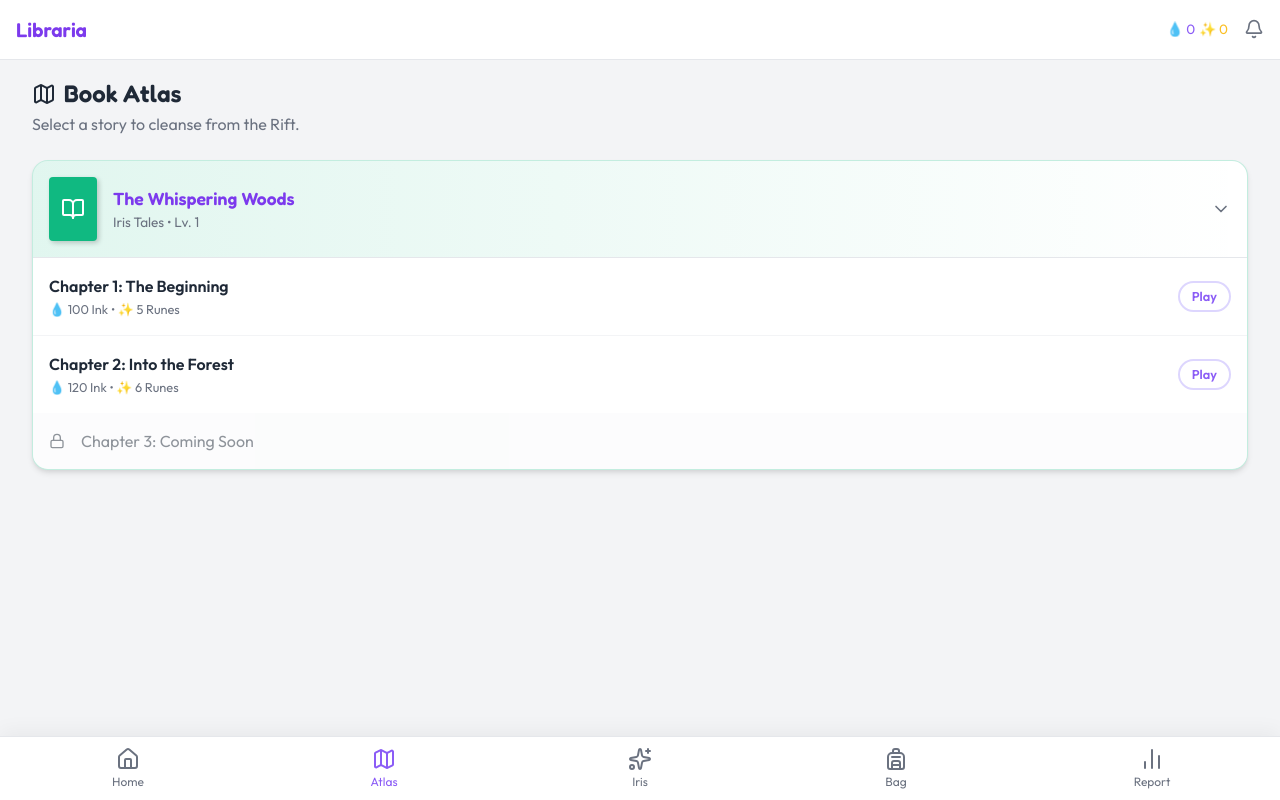
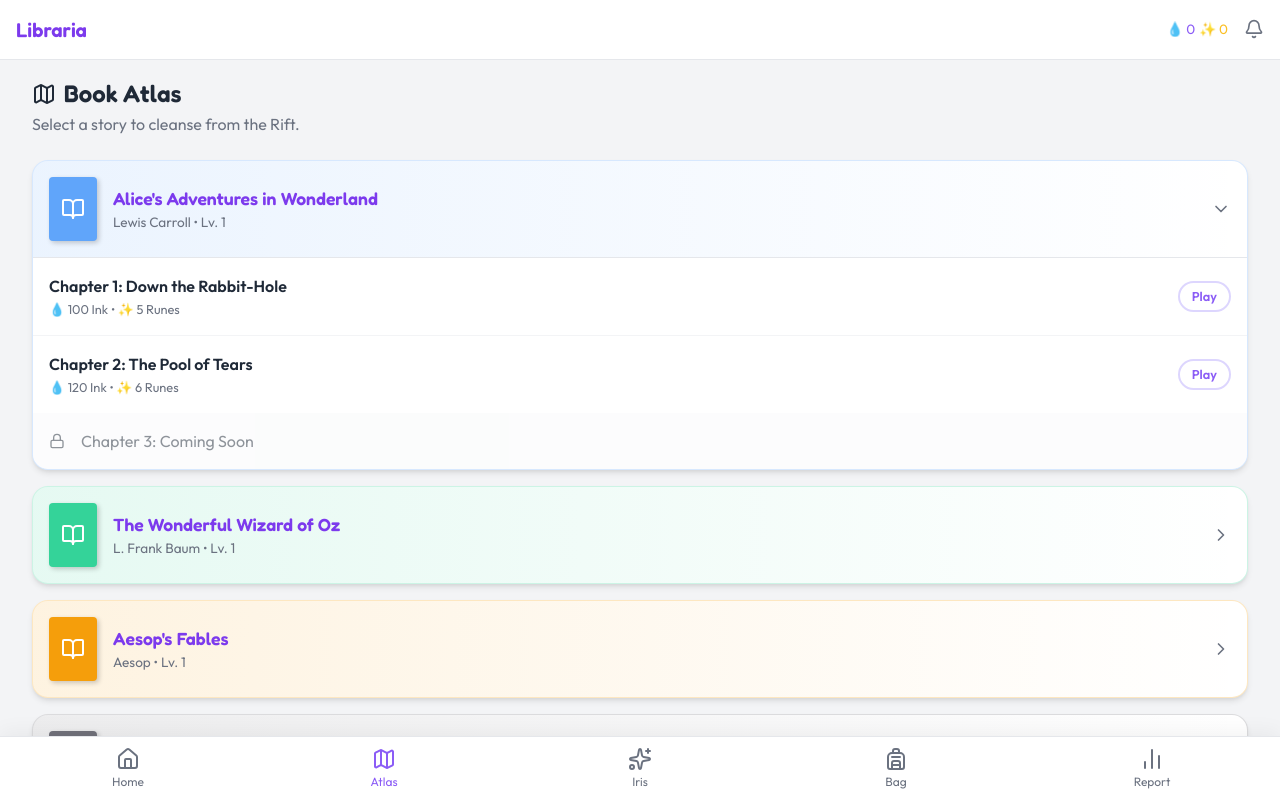
Before and after one commit to selfso2014/BookWardensDemo5, a React (Vite) app: page /dungeon in a window 1280 px wide. Built offline with nearby package versions, Linux system fonts and the light colour scheme.

Commit message:
Add extensive library of classic books (Level 1-3)

```diff
--- /dev/null
+++ b/src/data/contentHelpers.ts
@@ -0,0 +1,39 @@
+import type { Chapter } from '../types/content';
+
+// Helper to generate a standardized chapter
+export const createChapter = (
+    id: string,
+    title: string,
+    paragraphs: string[],
+    wordSprint: { word: string, correct: string, wrongs: string[] },
+    riftText: { corrupted: string, clean: string },
+    boss: { name: string, emoji: string, question: string, choices: string[], answer: string },
+    rewards: { ink: number, runes: number, gems: number }
+): Chapter => {
+    return {
+        id,
+        title,
+        content: paragraphs,
+        wordSprint: {
+            id: `ws_${id}`,
+            word: wordSprint.word,
+            choices: shuffle([...wordSprint.wrongs, wordSprint.correct]),
+            correctChoice: wordSprint.correct
+        },
+        riftPoints: [
+            { id: `rp_${id}`, text: riftText.corrupted, cleanText: riftText.clean }
+        ],
+        boss: {
+            name: boss.name,
+            avatarEmoji: boss.emoji,
+            quizQuestion: boss.question,
+            quizChoices: boss.choices,
+            correctAnswer: boss.answer
+        },
+        rewards
+    };
+};
+
+function shuffle(array: string[]) {
+    return array.sort(() => Math.random() - 0.5);
+}
--- a/src/data/mockBooks.ts
+++ b/src/data/mockBooks.ts
@@ -1,66 +1,198 @@
 import type { Book } from '../types/content';
+import { createChapter } from './contentHelpers';
 
 export const MOCK_BOOKS: Book[] = [
+    // --- Level 1: Beginner (Fables & Fairy Tales) ---
     {
-        id: 'book_01',
-        title: 'The Whispering Woods',
-        author: 'Iris Tales',
-        description: 'A mysterious forest where trees tell stories of old.',
-        coverColor: '#10B981', // Emerald
+        id: 'alice_wonderland',
+        title: "Alice's Adventures in Wonderland",
+        author: 'Lewis Carroll',
+        description: 'A girl falls down a rabbit hole into a fantasy world.',
+        coverColor: '#60A5FA', // Blue
         level: 1,
         chapters: [
-            {
-                id: 'ch_01',
-                title: 'The Beginning',
-                content: [
-                    "The library was quiet, save for the gentle rustling of pages. <span class='highlight'>Iris floated silently</span> near the ceiling, her wings shimmering with a soft, iridescent light.",
-                    "It was a day unlike any other in Libraria. As the clock struck noon, a strange ripple distorted the air. Books began to tremble on their shelves.",
-                    "One by one, letters peeled off the pages, swirling into a chaotic vortex. 'The Rift!' Iris cried out, her small voice trembling with urgency."
+            createChapter(
+                'alice_ch1', 'Down the Rabbit-Hole',
+                [
+                    "Alice was beginning to get very tired of sitting by her sister on the bank, and of having nothing to do: once or twice she had peeped into the book her sister was reading, but it had no pictures or conversations in it.",
+                    "'And what is the use of a book,' thought Alice, 'without pictures or conversation?'",
+                    "Suddenly a White Rabbit with pink eyes ran close by her. <span class='highlight'>'Oh dear! Oh dear! I shall be too late!'</span> it muttered."
                 ],
-                wordSprint: {
-                    id: 'ws_01',
-                    word: 'Ephemeral',
-                    choices: ['Short-lived', 'Eternal', 'Heavy', 'Bright'],
-                    correctChoice: 'Short-lived'
-                },
-                riftPoints: [
-                    { id: 'rp_01', text: 'Corruption...', cleanText: 'Beauty' }
+                { word: 'Curiosity', correct: 'Interest', wrongs: ['Boredom', 'Sleep', 'Hunger'] },
+                { corrupted: 'R@bb#t H*le', clean: 'Rabbit Hole' },
+                { name: 'The White Rabbit', emoji: '🐇', question: 'What did the Rabbit say?', choices: ['Hello!', 'Im late!', 'Goodbye!', 'Hungry!'], answer: 'Im late!' },
+                { ink: 100, runes: 5, gems: 0 }
+            ),
+            createChapter(
+                'alice_ch2', 'The Pool of Tears',
+                [
+                    "'Curiouser and curiouser!' cried Alice (she was so much surprised, that for the moment she quite forgot how to speak good English).",
+                    "'Now I'm opening out like the largest telescope that ever was! Good-bye, feet!'",
+                    "Just then she heard something splashing in the pool a little way off..."
                 ],
-                boss: {
-                    name: 'Trickster of Typos',
-                    avatarEmoji: '😈',
-                    quizQuestion: 'What was Iris doing?',
-                    quizChoices: ['Floating silently', 'Sleeping', 'Eating', 'Dancing'],
-                    correctAnswer: 'Floating silently'
-                },
-                rewards: { ink: 100, runes: 5, gems: 1 }
-            },
-            {
-                id: 'ch_02',
-                title: 'Into the Forest',
-                content: [
-                    "They stepped into the Whispering Woods. The trees here didn't just rustle; they murmured secrets. 'Watch your step, Warden,' Iris warned.",
-                    "Roots twisted like sleeping snakes across the path. Every shadow seemed to hide a missing punctuation mark.",
-                    "Suddenly, a Sentence Spider dropped from above! It dangled by a thread of run-on sentences."
+                { word: 'Telescope', correct: 'Optical Instrument', wrongs: ['Microscope', 'Mirror', 'Window'] },
+                { corrupted: 'Tea%s P##l', clean: 'Tears Pool' },
+                { name: 'Giant Mouse', emoji: '🐭', question: 'What did Alice forget?', choices: ['Her name', 'How to speak', 'Her way home', 'The time'], answer: 'How to speak' },
+                { ink: 120, runes: 6, gems: 1 }
+            )
+        ]
+    },
+    {
+        id: 'wizard_oz',
+        title: 'The Wonderful Wizard of Oz',
+        author: 'L. Frank Baum',
+        description: 'Dorothy and her dog Toto are swept away to the Land of Oz.',
+        coverColor: '#34D399', // Emerald Green
+        level: 1,
+        chapters: [
+            createChapter(
+                'oz_ch1', 'The Cyclone',
+                [
+                    "Dorothy lived in the midst of the great Kansas prairies, with Uncle Henry, who was a farmer, and Aunt Em, who was the farmer's wife.",
+                    "The sun had baked the plowed land into a gray mass, with little cracks running through it. Even the grass was not green.",
+                    "Suddenly Uncle Henry stood up. 'There's a cyclone coming, Em,' he called to his wife. 'I'll go look after the stock.'"
                 ],
-                wordSprint: {
-                    id: 'ws_02',
-                    word: 'Murmur',
-                    choices: ['Shout', 'Whisper', 'Silence', 'Cry'],
-                    correctChoice: 'Whisper'
-                },
-                riftPoints: [
-                    { id: 'rp_02', text: 'Tangle...', cleanText: 'Path' }
+                { word: 'Cyclone', correct: 'Storm', wrongs: ['Sunshine', 'Breeze', 'Rain'] },
+                { corrupted: 'Gr@y Pr@@rie', clean: 'Gray Prairie' },
+                { name: 'Wicked Witch', emoji: '🧙‍♀️', question: 'Where did Dorothy live?', choices: ['New York', 'Kansas', 'Oz', 'Texas'], answer: 'Kansas' },
+                { ink: 100, runes: 5, gems: 0 }
+            )
+        ]
+    },
+    {
+        id: 'aesop_fables',
+        title: "Aesop's Fables",
+        author: 'Aesop',
+        description: 'Timeless short stories with moral lessons.',
+        coverColor: '#F59E0B', // Amber
+        level: 1,
+        chapters: [
+            createChapter(
+                'aesop_tortoise', 'The Tortoise and the Hare',
+                [
+                    "The Hare was once boasting of his speed before the other animals. 'I have never yet been beaten,' said he, 'when I put forth my full speed.'",
+                    "'I accept your challenge,' said the Tortoise quietly.",
+                    "The Hare ran for a while and then stopped to sleep. The Tortoise plodded on and on, and when the Hare awoke... he saw the Tortoise near the goal."
                 ],
-                boss: {
-                    name: 'Sentence Spider',
-                    avatarEmoji: '🕷️',
-                    quizQuestion: 'What dropped from above?',
-                    quizChoices: ['A Rock', 'An Apple', 'Sentence Spider', 'Rain'],
-                    correctAnswer: 'Sentence Spider'
-                },
-                rewards: { ink: 120, runes: 6, gems: 1 }
-            }
+                { word: 'Boasting', correct: 'Bragging', wrongs: ['Hiding', 'Crying', 'Whispering'] },
+                { corrupted: 'Sl@w & St*ady', clean: 'Slow & Steady' },
+                { name: 'Sleeping Hare', emoji: '🐰', question: 'Who won the race?', choices: ['The Hare', 'The Tortoise', 'The Fox', 'No one'], answer: 'The Tortoise' },
+                { ink: 80, runes: 3, gems: 0 }
+            )
+        ]
+    },
+
+    // --- Level 2: Intermediate (Adventure & Mystery) ---
+    {
+        id: 'sherlock_holmes',
+        title: 'The Adventures of Sherlock Holmes',
+        author: 'Arthur Conan Doyle',
+        description: 'Master detective Holmes and Dr. Watson solve mysteries.',
+        coverColor: '#71717A', // Zinc/Gray
+        level: 2,
+        chapters: [
+            createChapter(
+                'holmes_ch1', 'A Scandal in Bohemia',
+                [
+                    "To Sherlock Holmes she is always THE woman. I have seldom heard him mention her under any other name.",
+                    "One night—it was on the twentieth of March, 1888—I was returning from a journey to a patient (for I had now returned to civil practice), when my way led me through Baker Street.",
+                    "I saw his tall, spare figure pass twice in a dark silhouette against the blind."
+                ],
+                { word: 'Silhouette', correct: 'Shadow', wrongs: ['Light', 'Painting', 'Mirror'] },
+                { corrupted: 'M$st#ry', clean: 'Mystery' },
+                { name: 'Irene Adler', emoji: '🎭', question: 'Who is "THE woman"?', choices: ['Mrs. Hudson', 'Irene Adler', 'Queen Victoria', 'Unknown'], answer: 'Irene Adler' },
+                { ink: 150, runes: 10, gems: 1 }
+            )
+        ]
+    },
+    {
+        id: '20000_leagues',
+        title: '20,000 Leagues Under the Seas',
+        author: 'Jules Verne',
+        description: 'Captain Nemo and his submarine, the Nautilus.',
+        coverColor: '#0EA5E9', // Ocean Blue
+        level: 2,
+        chapters: [
+            createChapter(
+                'nemo_ch1', 'A Shifting Reef',
+                [
+                    "The year 1866 was signalised by a remarkable incident, a mysterious and puzzling phenomenon, which doubtless no one has yet forgotten.",
+                    "For some time past vessels had been met by 'an enormous thing,' a long object, spindle-shaped, occasionally phosphorescent, and infinitely larger and more rapid in its movements than a whale.",
+                    "Measurements validated that it was, indeed, a machine."
+                ],
+                { word: 'Phenomenon', correct: 'Event', wrongs: ['Person', 'Place', 'Book'] },
+                { corrupted: 'Ir#n M@nst*r', clean: 'Iron Monster' },
+                { name: 'Giant Squid', emoji: '🦑', question: 'What year was the incident?', choices: ['1866', '1999', '2024', '1700'], answer: '1866' },
+                { ink: 160, runes: 12, gems: 2 }
+            )
+        ]
+    },
+    {
+        id: 'dracula',
+        title: 'Dracula',
+        author: 'Bram Stoker',
+        description: 'A young lawyer travels to a castle in Transylvania.',
+        coverColor: '#DC2626', // Red
+        level: 2,
+        chapters: [
+            createChapter(
+                'dracula_ch1', 'The Guest',
+                [
+                    "3 May. Bistritz.—Left Munich at 8:35 P.M., on 1st May, arriving at Vienna early next morning.",
+                    "We left in pretty good time, and came after nightfall to Klausenburgh. Here I stopped for the night at the Hotel Royale.",
+                    "Count Dracula had directed me to go to the Golden Krone Hotel, which I found, to my great delight, to be thoroughly old-fashioned."
+                ],
+                { word: 'Delight', correct: 'Joy', wrongs: ['Fear', 'Anger', 'Sadness'] },
+                { corrupted: 'V@mp#re K%ss', clean: 'Vampire Kiss' },
+                { name: 'Count Dracula', emoji: '🧛', question: 'Where did he arrive first?', choices: ['London', 'Vienna', 'Paris', 'Rome'], answer: 'Vienna' },
+                { ink: 180, runes: 15, gems: 2 }
+            )
+        ]
+    },
+
+    // --- Level 3: Advanced (Classics & Literature) ---
+    {
+        id: 'pride_prejudice',
+        title: 'Pride and Prejudice',
+        author: 'Jane Austen',
+        description: 'A romantic novel of manners.',
+        coverColor: '#EC4899', // Pink
+        level: 3,
+        chapters: [
+            createChapter(
+                'pride_ch1', 'Netherfield Park',
+                [
+                    "It is a truth universally acknowledged, that a single man in possession of a good fortune, must be in want of a wife.",
+                    "However little known the feelings or views of such a man may be on his first entering a neighbourhood, this truth is so well fixed in the minds of the surrounding families.",
+                    "'My dear Mr. Bennet,' said his lady to him one day, 'have you heard that Netherfield Park is let at last?'"
+                ],
+                { word: 'Acknowledged', correct: 'Admitted', wrongs: ['Denied', 'Hidden', 'Forgotten'] },
+                { corrupted: 'M@rr#age Pl#t', clean: 'Marriage Plot' },
+                { name: 'Mr. Darcy', emoji: '🎩', question: 'Who must be in want of a wife?', choices: ['A poor man', 'A single man with fortune', 'A soldier', 'A king'], answer: 'A single man with fortune' },
+                { ink: 200, runes: 20, gems: 3 }
+            )
+        ]
+    },
+    {
+        id: 'frankenstein',
+        title: 'Frankenstein',
+        author: 'Mary Shelley',
+        description: 'A scientist creates a sentient creature.',
+        coverColor: '#16A34A', // Green
+        level: 3,
+        chapters: [
+            createChapter(
+                'frank_ch1', 'The Creation',
+                [
+                    "It was on a dreary night of November that I beheld the accomplishment of my toils.",
+                    "With an anxiety that almost amounted to agony, I collected the instruments of life around me, that I might infuse a spark of being into the lifeless thing that lay at my feet.",
+                    "It was already one in the morning; the rain pattered dismally against the panes, and my candle was nearly burnt out."
+                ],
+                { word: 'Dreary', correct: 'Dull', wrongs: ['Bright', 'Happy', 'Sunny'] },
+                { corrupted: 'L#fe Sp@rk', clean: 'Life Spark' },
+                { name: 'The Creature', emoji: '🧟', question: 'What month was it?', choices: ['November', 'December', 'July', 'January'], answer: 'November' },
+                { ink: 220, runes: 22, gems: 3 }
+            )
         ]
     }
 ];
--- a/src/lib/store.ts
+++ b/src/lib/store.ts
@@ -63,8 +63,8 @@ export const useGameStore = create<GameState>()(
             incrementStreak: () => set((state) => ({ streak: state.streak + 1 })),
             updateEyeTier: (tier) => set({ eyeTier: tier }),
 
-            selectedBookId: 'book_01', // Default
-            selectedChapterId: 'ch_01', // Default
+            selectedBookId: 'alice_wonderland', // Default
+            selectedChapterId: 'alice_ch1', // Default
             setSelectedContent: (bookId, chapterId) => set({ selectedBookId: bookId, selectedChapterId: chapterId }),
 
             lastRunDate: null,
```
